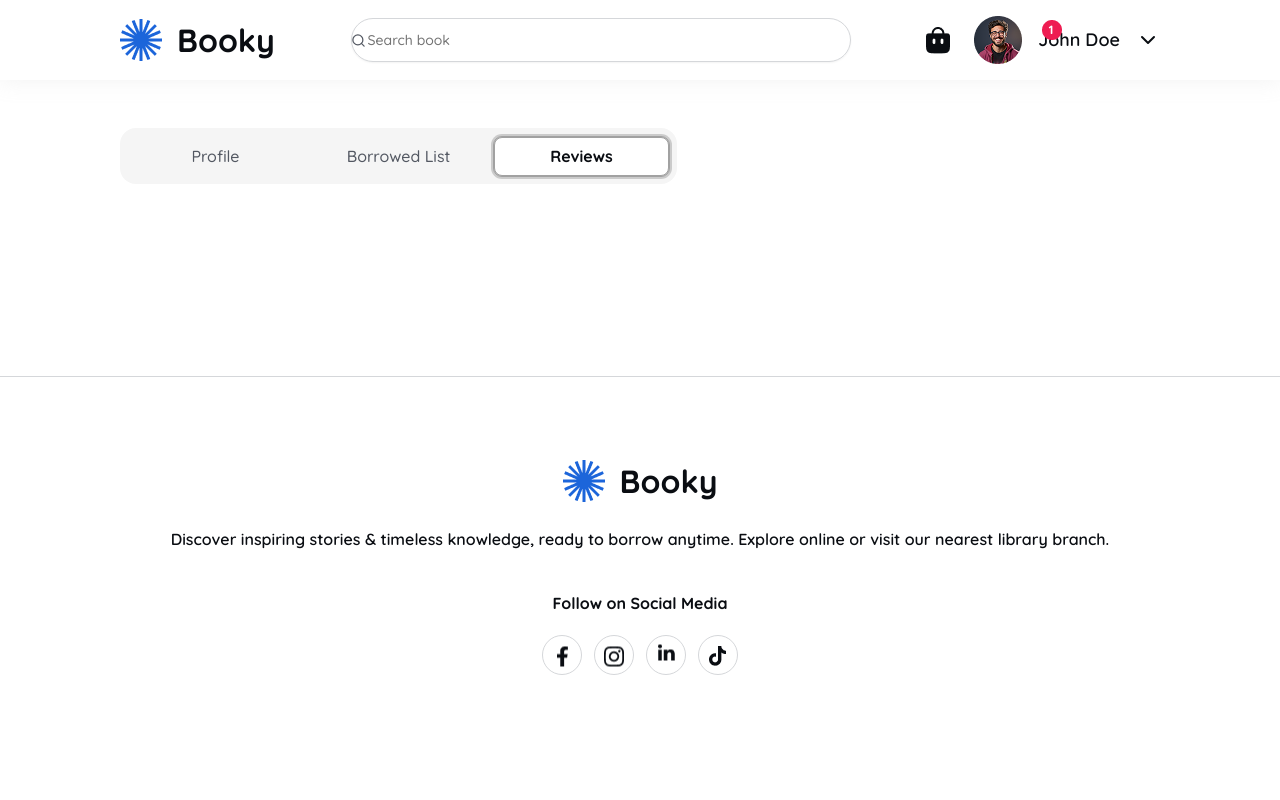
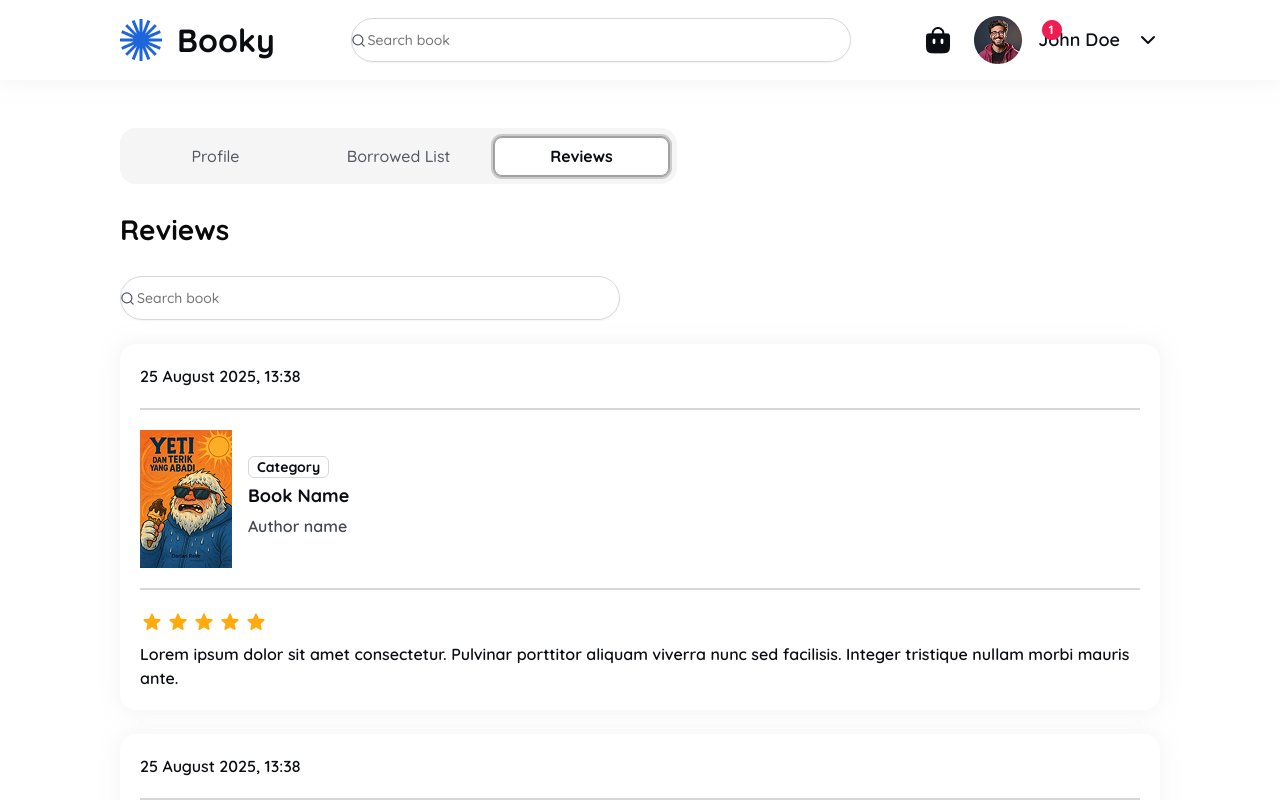
Before and after one commit to cindynufa/project-1-library-app, a React (Vite) app: page /profile in a window 1280 px wide. Both pictures are taken after a click on the tab "Reviews". Shown: the top 800 px of the page. Built offline with nearby package versions, Linux system fonts and the light colour scheme.

Commit message:
Feat: added Reviews page from user page

```diff
--- a/src/components/pages/user/UserReview.tsx
+++ b/src/components/pages/user/UserReview.tsx
@@ -1,13 +1,20 @@
 import { Card, CardContent, CardHeader, CardTitle } from '../../ui/card';
+import SearchBox from '../../ui/search';
+import UserReviewCard from './UserReviewCard';
 
 export default function UserReview() {
   return (
-    <Card>
+    <Card className="flex flex-col gap-6">
       <CardHeader>
-        <CardTitle></CardTitle>
+        <CardTitle className="text-display-sm font-bold">Reviews</CardTitle>
       </CardHeader>
-      <CardContent>
-        <div></div>
+      <CardContent className="flex flex-col gap-6">
+        <SearchBox text={'Search book'} />
+        <div className="flex flex-col gap-6">
+          {Array.from({ length: 3 }).map((_, index) => (
+            <UserReviewCard key={index} />
+          ))}
+        </div>
       </CardContent>
     </Card>
   );
--- /dev/null
+++ b/src/components/pages/user/UserReviewCard.tsx
@@ -0,0 +1,55 @@
+import BookTitle from '../../ui/bookTitle';
+import Image from '../../ui/image';
+
+export default function UserReviewCard() {
+  return (
+    <div className="flex flex-col w-full p-5 gap-5 border-0 bg-white rounded-2xl shadow">
+      {/* Date */}
+      <p className="text-md font-semibold text-neutral-950">
+        25 August 2025, 13:38
+      </p>
+      <div className="w-full border border-neutral-300" />
+
+      {/* Detail Borrowed Book */}
+      <div className="flex flex-row gap-4 justify-between items-center">
+        <div className="flex flex-row gap-4 items-center">
+          <Image
+            src="/images/book-8.png"
+            alt="Book Cover"
+            className="w-23 h-34.5"
+          />
+          <div className="flex flex-col gap-1">
+            <BookTitle
+              category="Category"
+              title="Book Name"
+              author="Author name"
+              titleClassName="text-lg font-bold"
+            />
+          </div>
+        </div>
+      </div>
+
+      <div className="w-full border border-neutral-300" />
+
+      {/* Comment */}
+      <div className="flex flex-col gap-2">
+        <div className="flex flex-row gap-0.5">
+          {Array.from({ length: 5 }).map((_, index) => (
+            <div key={index}>
+              <Image
+                src="/icons/rate-star.png"
+                alt="Rate Star"
+                className="size-6"
+              />
+            </div>
+          ))}
+        </div>
+        <p className="text-md font-semibold text-neutral-950">
+          Lorem ipsum dolor sit amet consectetur. Pulvinar porttitor aliquam
+          viverra nunc sed facilisis. Integer tristique nullam morbi mauris
+          ante.
+        </p>
+      </div>
+    </div>
+  );
+}
```
